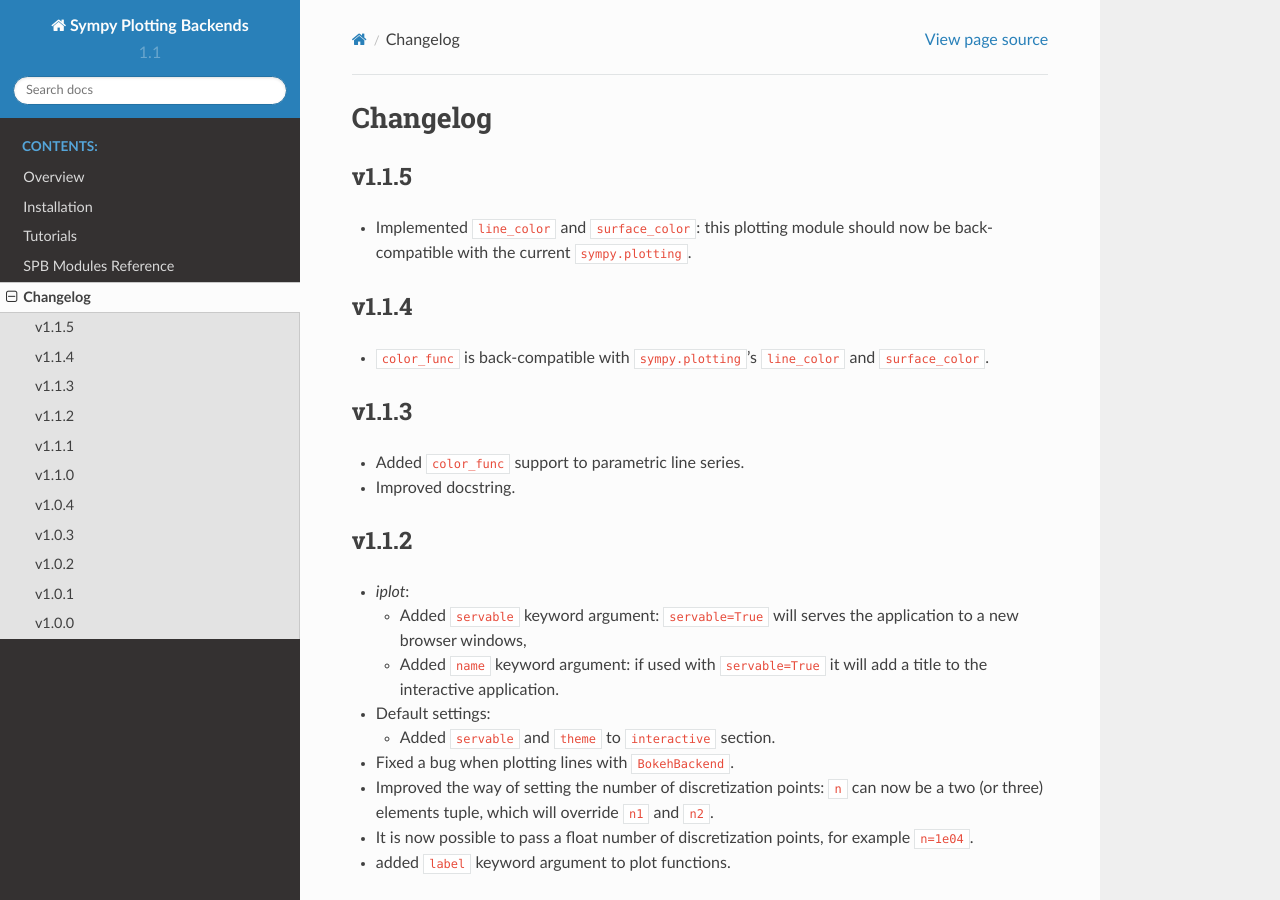
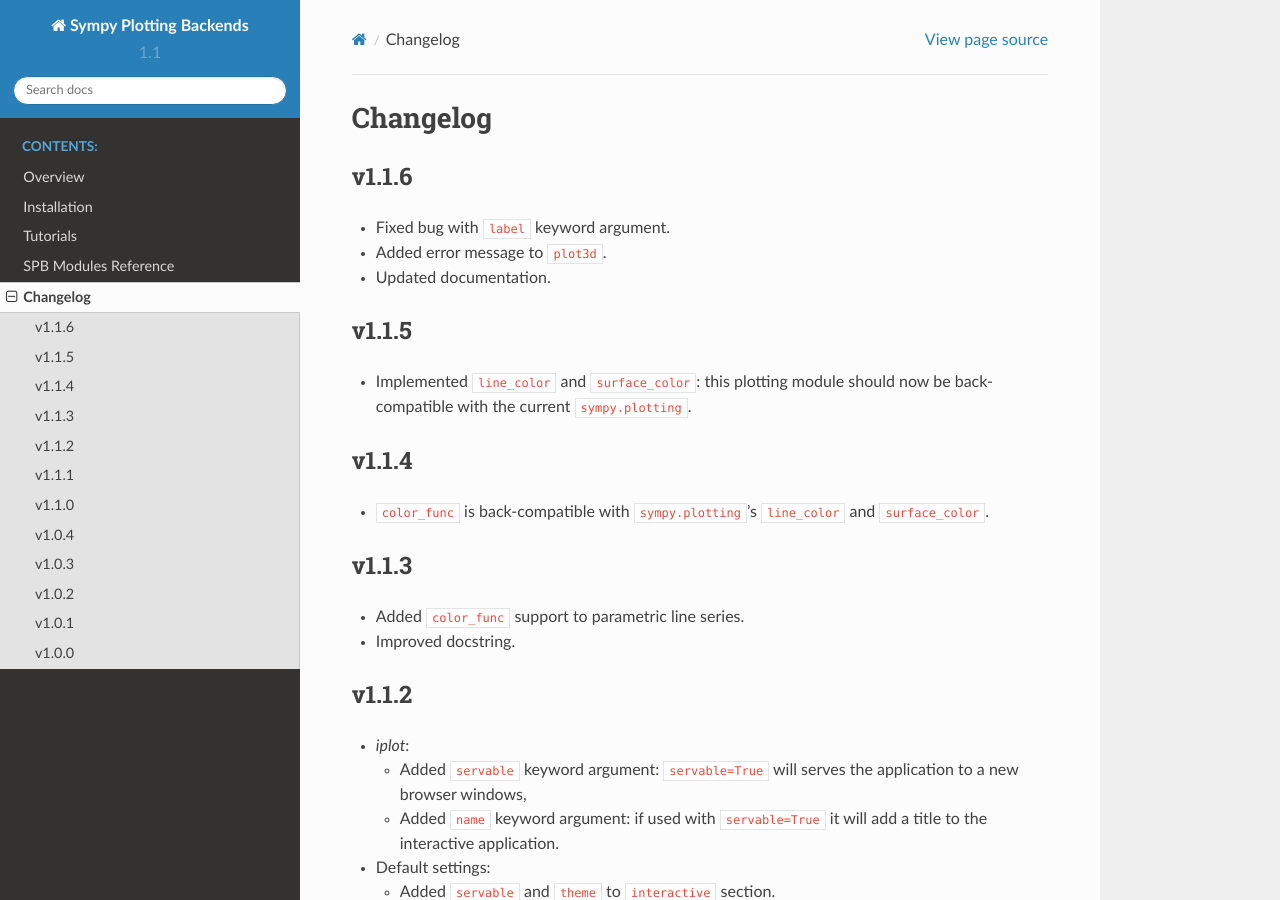
Before and after one commit to Davide-sd/sympy-plot-backends, a Sphinx documentation site: the page built from doc/source/changelog.rst, in a window 1280 px wide and 900 px high. Built offline with Sphinx 7.4.7 and the Read the Docs theme 2.0.0, drawn with Linux system fonts in a browser that asks for light colours.

Commit message:
version bump

```diff
--- a/doc/source/changelog.rst
+++ b/doc/source/changelog.rst
@@ -1,6 +1,14 @@
 ==========
  Changelog
 ==========
+
+v1.1.6
+======
+
+* Fixed bug with ``label`` keyword argument.
+* Added error message to ``plot3d``.
+* Updated documentation.
+
 
 v1.1.5
 ======
--- a/spb/_version.py
+++ b/spb/_version.py
@@ -1 +1 @@
-__version__ = "1.1.5"
+__version__ = "1.1.6"
```
